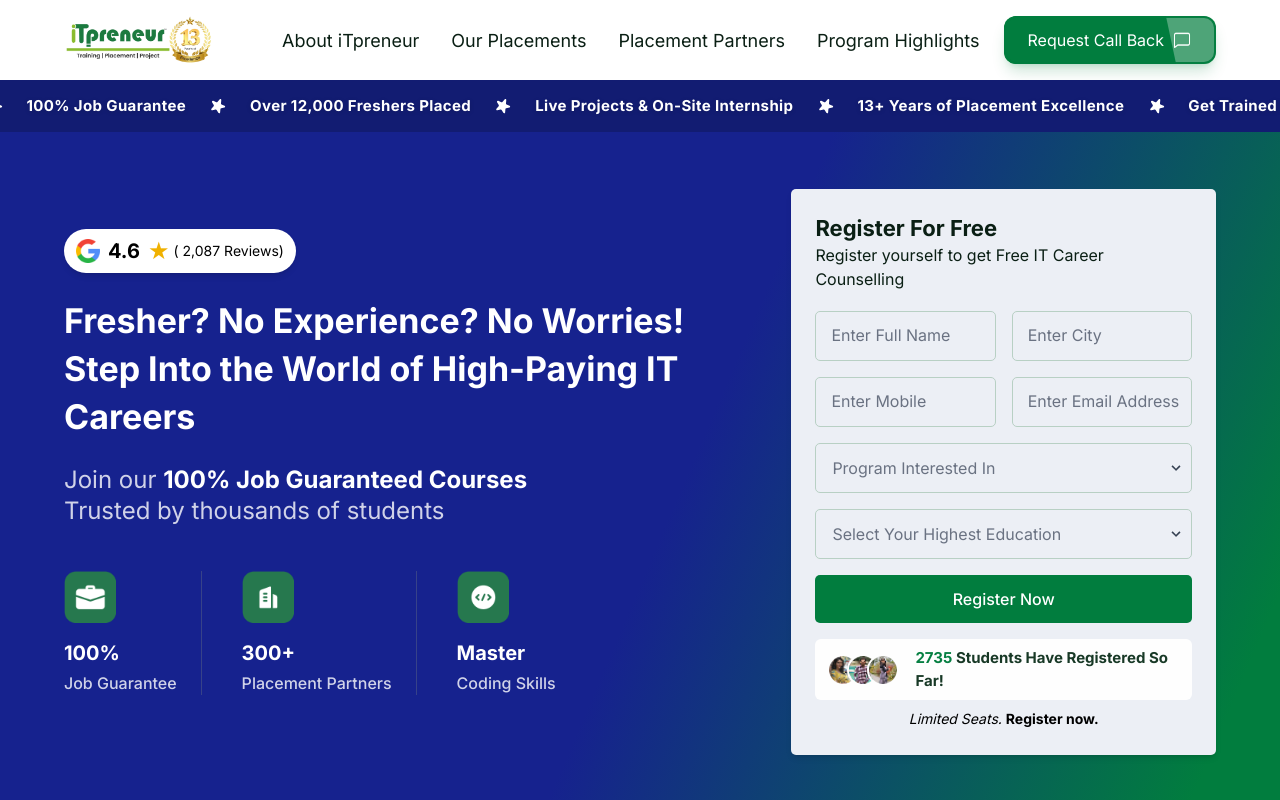
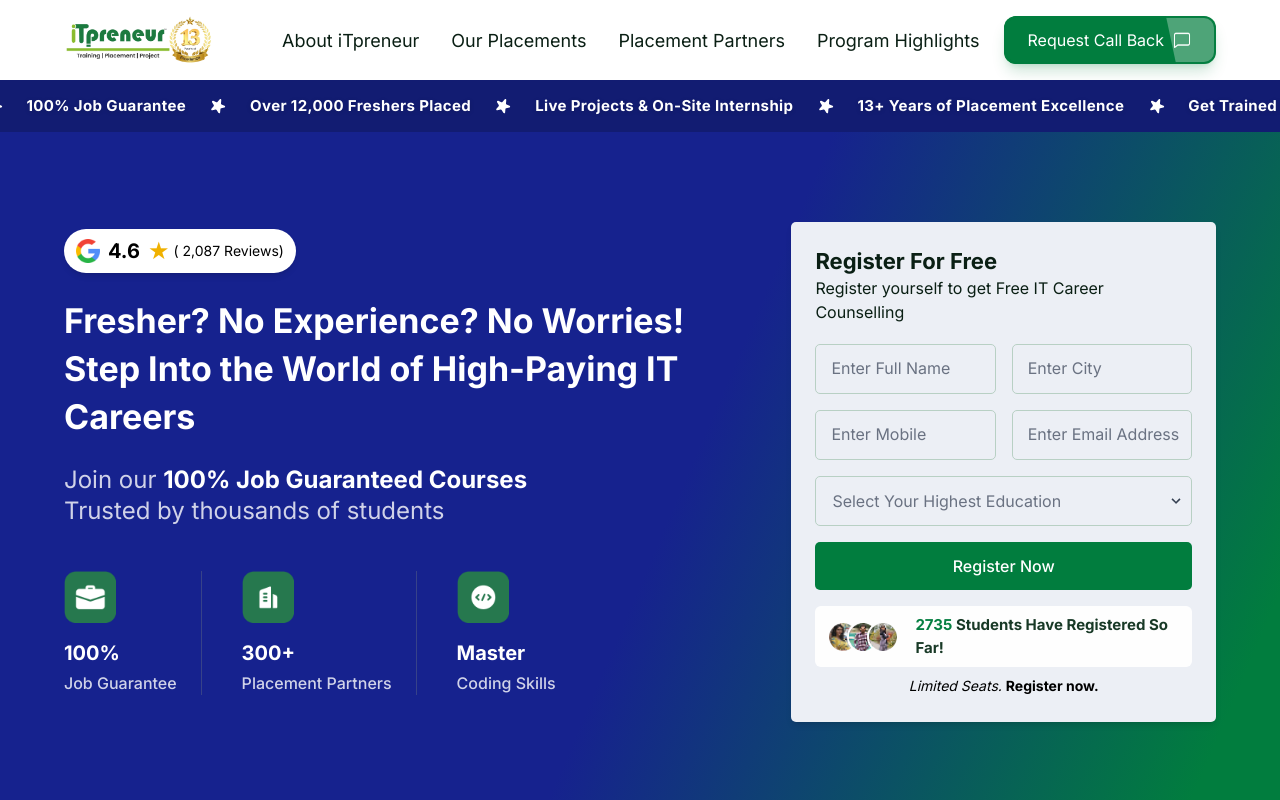
Before and after one commit to OlioGlobal/itpreneurpune, a Next.js app: page / in a window 1280 px wide. Shown: the top 800 px of the page. Built offline with nearby package versions, Linux system fonts and the light colour scheme.

Commit message:
program filed removed

```diff
--- a/components/cyber_page/Enroll3.js
+++ b/components/cyber_page/Enroll3.js
@@ -37,7 +37,8 @@ export default function Enroll3({ pageSource, title, para }) {
             <p className="text-[15px] md:text-[16px]">{para}</p>
           </div>
           <div className="lg:w-[40%]">
-            <Form3 idPrefix="bottom" pageSource={pageSource} />
+            {/* <Form3 idPrefix="bottom" pageSource={pageSource} /> */}
+            <Form2 idPrefix="bottom" pageSource={pageSource} />
           </div>
         </div>
       </div>
--- a/components/cyber_page/hero3.js
+++ b/components/cyber_page/hero3.js
@@ -107,7 +107,8 @@ export default function Hero3({ pageSource, data }) {
           </div>
 
           <div className="lg:w-[50%] flex justify-end items-center">
-            <Form3 pageSource={pageSource} />
+            {/* <Form3 pageSource={pageSource} /> */}
+            <Form2 pageSource={pageSource} />
           </div>
         </div>
       </div>
--- a/components/others/form2.js
+++ b/components/others/form2.js
@@ -258,7 +258,9 @@ export default function Form2({ idPrefix = "top", pageSource = "itpm_25" }) {
               id={`${idPrefix}education`}
               value={formData.education}
               onChange={handleChange}
-              className="w-full border text-gray-500 border-[#B8D0C4] rounded-[5px] px-4 py-3 focus:outline-none focus:ring-1 focus:ring-green-600  appearance-none"
+              className={`w-full border border-[#B8D0C4] rounded-[5px] px-4 py-3 focus:outline-none focus:ring-1 focus:ring-green-600 appearance-none ${
+                formData.education ? "text-black" : "text-gray-500"
+              }`}
               style={{ background: "#eceff5" }}
             >
               <option value="" disabled>
@@ -270,6 +272,7 @@ export default function Form2({ idPrefix = "top", pageSource = "itpm_25" }) {
                 </option>
               ))}
             </select>
+
             <div className="pointer-events-none absolute inset-y-0 right-0 flex items-center px-2 text-gray-700">
               <svg
                 className="fill-current h-4 w-4"
```
